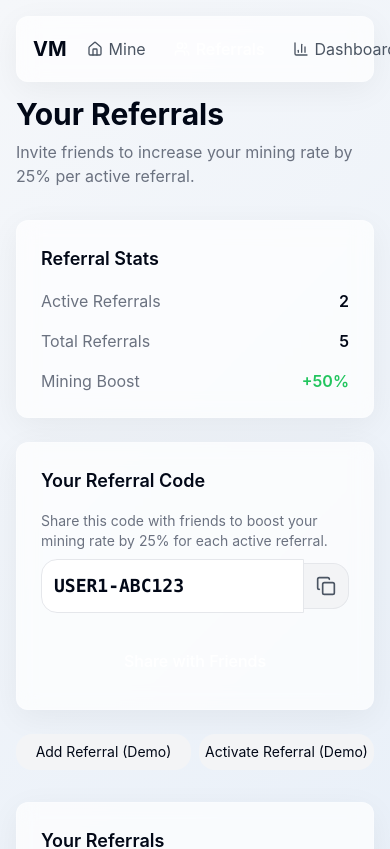
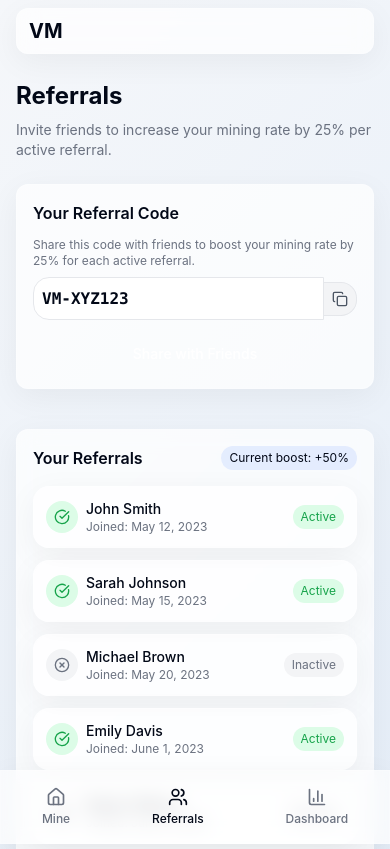
Before and after one commit to codewithbharat/virtual-mining-experience, a React (Vite) app: page /referrals in a window 390 px wide. Shown: the top 849 px of the page. Built offline with nearby package versions, Linux system fonts and the light colour scheme; a web font is replaced by a local one.

Commit message:
Make app mobile friendly
The app is made mobile friendly and the dashboard screen is fixed. Bottom tab navigation is added for mobile screens.

```diff
--- a/src/App.tsx
+++ b/src/App.tsx
@@ -9,6 +9,7 @@ import Index from "./pages/Index";
 import Dashboard from "./pages/Dashboard";
 import Referrals from "./pages/Referrals";
 import NotFound from "./pages/NotFound";
+import MobileTabBar from "./components/MobileTabBar";
 
 const queryClient = new QueryClient();
 
@@ -33,6 +34,7 @@ const App = () => {
             <Route path="/referrals" element={<Referrals />} />
             <Route path="*" element={<NotFound />} />
           </Routes>
+          <MobileTabBar />
         </BrowserRouter>
       </TooltipProvider>
     </QueryClientProvider>
--- a/src/components/Header.tsx
+++ b/src/components/Header.tsx
@@ -14,15 +14,15 @@ const Header: React.FC = () => {
   ];
 
   return (
-    <header className="fixed top-0 left-0 right-0 z-50 py-4">
+    <header className="fixed top-0 left-0 right-0 z-50 py-2 md:py-4">
       <div className="container max-w-5xl mx-auto px-4">
-        <div className="glass-card rounded-xl py-3 px-4 flex items-center justify-between">
+        <div className="glass-card rounded-xl py-2 px-3 md:py-3 md:px-4 flex items-center justify-between">
           <div className="flex items-center">
-            <div className="text-mining-default font-bold text-xl mr-2">VM</div>
-            <h1 className="text-lg font-semibold hidden sm:block">Virtual Mining</h1>
+            <div className="text-mining-default font-bold text-xl mr-1">VM</div>
+            <h1 className="text-sm md:text-lg font-semibold hidden sm:block">Virtual Mining</h1>
           </div>
 
-          <nav>
+          <nav className="hidden md:block">
             <ul className="flex space-x-1 sm:space-x-2">
               {navItems.map((item) => {
                 const isActive = location.pathname === item.path;
--- /dev/null
+++ b/src/components/MobileTabBar.tsx
@@ -0,0 +1,47 @@
+
+import React from 'react';
+import { Link, useLocation } from 'react-router-dom';
+import { cn } from '@/lib/utils';
+import { Home, Users, BarChart3 } from 'lucide-react';
+
+const MobileTabBar: React.FC = () => {
+  const location = useLocation();
+
+  const tabs = [
+    { name: 'Mine', path: '/', icon: Home },
+    { name: 'Referrals', path: '/referrals', icon: Users },
+    { name: 'Dashboard', path: '/dashboard', icon: BarChart3 },
+  ];
+
+  return (
+    <div className="md:hidden fixed bottom-0 left-0 right-0 z-50 glass-card border-t border-gray-200 dark:border-gray-700">
+      <div className="flex justify-around items-center py-2">
+        {tabs.map((tab) => {
+          const isActive = location.pathname === tab.path;
+          const Icon = tab.icon;
+
+          return (
+            <Link
+              key={tab.path}
+              to={tab.path}
+              className={cn(
+                "flex flex-col items-center justify-center px-3 py-2 rounded-lg",
+                isActive
+                  ? "text-mining-default"
+                  : "text-gray-500 dark:text-gray-400"
+              )}
+            >
+              <Icon className={cn(
+                "h-5 w-5 mb-1",
+                isActive ? "text-mining-default" : "text-gray-500 dark:text-gray-400"
+              )} />
+              <span className="text-xs font-medium">{tab.name}</span>
+            </Link>
+          );
+        })}
+      </div>
+    </div>
+  );
+};
+
+export default MobileTabBar;
--- a/src/components/ReferralCard.tsx
+++ b/src/components/ReferralCard.tsx
@@ -29,24 +29,24 @@ const ReferralCard: React.FC<ReferralCardProps> = ({
   };
 
   return (
-    <div className={cn("glass-card rounded-xl p-6", className)}>
-      <h3 className="text-lg font-semibold mb-4">Your Referral Code</h3>
+    <div className={cn("glass-card rounded-xl p-4 md:p-6", className)}>
+      <h3 className="text-base md:text-lg font-semibold mb-3 md:mb-4">Your Referral Code</h3>
 
-      <div className="mb-6">
-        <p className="text-sm text-gray-500 dark:text-gray-400 mb-2">
+      <div className="mb-4 md:mb-6">
+        <p className="text-xs md:text-sm text-gray-500 dark:text-gray-400 mb-2">
           Share this code with friends to boost your mining rate by 25% for each active referral.
         </p>
 
         <div className="flex items-center">
-          <div className="bg-white dark:bg-gray-800 flex-1 rounded-l-lg border border-gray-200 dark:border-gray-700 p-3">
-            <code className="font-mono text-lg font-semibold text-mining-default">
+          <div className="bg-white dark:bg-gray-800 flex-1 rounded-l-lg border border-gray-200 dark:border-gray-700 p-2 md:p-3">
+            <code className="font-mono text-base md:text-lg font-semibold text-mining-default">
               {referralCode}
             </code>
           </div>
           <button
             onClick={copyToClipboard}
             className={cn(
-              "rounded-r-lg p-3 h-full transition-all flex items-center justify-center",
+              "rounded-r-lg p-2 md:p-3 h-full transition-all flex items-center justify-center",
               "hover:bg-gray-100 dark:hover:bg-gray-700",
               copied
                 ? "bg-green-500 text-white"
@@ -54,9 +54,9 @@ const ReferralCard: React.FC<ReferralCardProps> = ({
             )}
           >
             {copied ? (
-              <CheckCircle className="w-5 h-5" />
+              <CheckCircle className="w-4 h-4 md:w-5 md:h-5" />
             ) : (
-              <Copy className="w-5 h-5" />
+              <Copy className="w-4 h-4 md:w-5 md:h-5" />
             )}
           </button>
         </div>
@@ -64,7 +64,7 @@ const ReferralCard: React.FC<ReferralCardProps> = ({
 
       <button
         onClick={onShare}
-        className="w-full bg-mining-default hover:bg-mining-dark text-white rounded-lg py-3 transition-all duration-300 font-medium"
+        className="w-full bg-mining-default hover:bg-mining-dark text-white rounded-lg py-2 md:py-3 transition-all duration-300 text-sm md:text-base font-medium"
       >
         Share with Friends
       </button>
@@ -85,27 +85,27 @@ export const ReferralItem: React.FC<ReferralProps> = ({
   active
 }) => {
   return (
-    <div className="glass-card rounded-lg p-4 flex items-center justify-between">
+    <div className="glass-card rounded-lg p-3 md:p-4 flex items-center justify-between">
       <div className="flex items-center">
         <div className={cn(
-          "w-10 h-10 rounded-full flex items-center justify-center mr-3",
+          "w-8 h-8 md:w-10 md:h-10 rounded-full flex items-center justify-center mr-2 md:mr-3",
           active
             ? "bg-green-100 text-green-600 dark:bg-green-900/30 dark:text-green-400"
             : "bg-gray-100 text-gray-500 dark:bg-gray-800 dark:text-gray-400"
         )}>
           {active ? (
-            <CheckCircle className="w-5 h-5" />
+            <CheckCircle className="w-4 h-4 md:w-5 md:h-5" />
           ) : (
-            <XCircle className="w-5 h-5" />
+            <XCircle className="w-4 h-4 md:w-5 md:h-5" />
           )}
         </div>
         <div>
-          <div className="font-medium">{name}</div>
-          <div className="text-sm text-gray-500 dark:text-gray-400">Joined: {date}</div>
+          <div className="text-sm md:text-base font-medium">{name}</div>
+          <div className="text-xs md:text-sm text-gray-500 dark:text-gray-400">Joined: {date}</div>
         </div>
       </div>
       <div className={cn(
-        "text-sm px-2 py-1 rounded-full",
+        "text-xs md:text-sm px-2 py-1 rounded-full",
         active
           ? "bg-green-100 text-green-600 dark:bg-green-900/30 dark:text-green-400"
           : "bg-gray-100 text-gray-500 dark:bg-gray-800 dark:text-gray-400"
--- a/src/index.css
+++ b/src/index.css
@@ -1,4 +1,3 @@
-
 @tailwind base;
 @tailwind components;
 @tailwind utilities;
@@ -242,3 +241,74 @@
     opacity: 0;
   }
 }
+
+/* Mobile tab bar animation */
+@keyframes slideInUp {
+  from {
+    transform: translateY(100%);
+    opacity: 0;
+  }
+  to {
+    transform: translateY(0);
+    opacity: 1;
+  }
+}
+
+.tab-slide-in {
+  animation: slideInUp 0.3s forwards;
+}
+
+/* Animation for floating coins */
+@keyframes float {
+  0% {
+    transform: translateY(0px) translateX(0px) rotate(0deg);
+    opacity: 0;
+  }
+  10% {
+    opacity: 1;
+  }
+  90% {
+    opacity: 1;
+  }
+  100% {
+    transform: translateY(-100px) translateX(20px) rotate(20deg);
+    opacity: 0;
+  }
+}
+
+.animate-float {
+  animation: float 2s ease-out forwards;
+}
+
+/* Fade in animation */
+@keyframes fadeIn {
+  from {
+    opacity: 0;
+    transform: translateY(10px);
+  }
+  to {
+    opacity: 1;
+    transform: translateY(0);
+  }
+}
+
+.animate-fade-in {
+  animation: fadeIn 0.5s ease-out forwards;
+  opacity: 0;
+}
+
+/* Scale in animation */
+@keyframes scaleIn {
+  from {
+    opacity: 0;
+    transform: scale(0.95);
+  }
+  to {
+    opacity: 1;
+    transform: scale(1);
+  }
+}
+
+.animate-scale-in {
+  animation: scaleIn 0.3s ease-out forwards;
+}
--- a/src/pages/Dashboard.tsx
+++ b/src/pages/Dashboard.tsx
@@ -1,10 +1,9 @@
-
 import React from 'react';
 import { useMining } from '@/hooks/useMining';
 import Header from '@/components/Header';
 import UserStats from '@/components/UserStats';
 import { AreaChart, Area, XAxis, YAxis, CartesianGrid, Tooltip, ResponsiveContainer } from 'recharts';
-import { Calendar, ArrowUp, Clock } from 'lucide-react';
+import { Calendar, ArrowUp, Clock, Users } from 'lucide-react';
 
 // Mock mining history data
 const MOCK_HISTORY = [
@@ -44,17 +43,17 @@ const Dashboard: React.FC = () => {
     <>
       <Header />
 
-      <main className="pt-24 pb-16 min-h-screen gradient-bg">
+      <main className="pt-20 pb-24 min-h-screen gradient-bg">
         <div className="container max-w-5xl mx-auto px-4">
-          <div className="mb-8 animate-fade-in">
-            <h2 className="text-3xl font-bold mb-2">Dashboard</h2>
-            <p className="text-gray-500 dark:text-gray-400">
+          <div className="mb-6 animate-fade-in">
+            <h2 className="text-2xl md:text-3xl font-bold mb-2">Dashboard</h2>
+            <p className="text-sm md:text-base text-gray-500 dark:text-gray-400">
               Track your mining progress and activity.
             </p>
           </div>
 
           {/* Stats */}
-          <div className="mb-8 animate-fade-in" style={{ animationDelay: '0.1s' }}>
+          <div className="mb-6 animate-fade-in" style={{ animationDelay: '0.1s' }}>
             <UserStats
               coins={coins}
               miningRate={miningRate}
@@ -63,18 +62,18 @@ const Dashboard: React.FC = () => {
             />
           </div>
 
-          <div className="grid grid-cols-1 lg:grid-cols-3 gap-8">
+          <div className="grid grid-cols-1 lg:grid-cols-3 gap-4 md:gap-8">
             {/* Mining history chart */}
-            <div className="lg:col-span-2 glass-card rounded-xl p-6 animate-fade-in" style={{ animationDelay: '0.2s' }}>
+            <div className="lg:col-span-2 glass-card rounded-xl p-4 md:p-6 animate-fade-in" style={{ animationDelay: '0.2s' }}>
               <div className="flex items-center justify-between mb-4">
-                <h3 className="text-lg font-semibold">Mining History</h3>
-                <div className="flex items-center text-sm text-gray-500 dark:text-gray-400">
-                  <Calendar className="w-4 h-4 mr-1" />
+                <h3 className="text-base md:text-lg font-semibold">Mining History</h3>
+                <div className="flex items-center text-xs md:text-sm text-gray-500 dark:text-gray-400">
+                  <Calendar className="w-3 h-3 md:w-4 md:h-4 mr-1" />
                   <span>Last 14 days</span>
                 </div>
               </div>
 
-              <div className="h-72">
+              <div className="h-60 md:h-72">
                 <ResponsiveContainer width="100%" height="100%">
                   <AreaChart
                     data={MOCK_HISTORY}
@@ -91,12 +90,13 @@ const Dashboard: React.FC = () => {
                       dataKey="day"
                       tickLine={false}
                       axisLine={false}
-                      tick={{ fontSize: 12 }}
+                      tick={{ fontSize: 10 }}
+                      interval="preserveStartEnd"
                     />
                     <YAxis
                       tickLine={false}
                       axisLine={false}
-                      tick={{ fontSize: 12 }}
+                      tick={{ fontSize: 10 }}
                       tickFormatter={(value) => `${value}`}
                     />
                     <Tooltip />
@@ -113,10 +113,10 @@ const Dashboard: React.FC = () => {
             </div>
 
             {/* Recent activity */}
-            <div className="lg:col-span-1 glass-card rounded-xl p-6 animate-fade-in" style={{ animationDelay: '0.3s' }}>
-              <h3 className="text-lg font-semibold mb-4">Recent Activity</h3>
+            <div className="lg:col-span-1 glass-card rounded-xl p-4 md:p-6 animate-fade-in" style={{ animationDelay: '0.3s' }}>
+              <h3 className="text-base md:text-lg font-semibold mb-4">Recent Activity</h3>
 
-              <div className="space-y-4">
+              <div className="space-y-3 md:space-y-4">
                 {MOCK_ACTIVITIES.map((activity, index) => (
                   <div
                     key={activity.id}
@@ -125,23 +125,23 @@ const Dashboard: React.FC = () => {
                   >
                     <div className="mt-0.5">
                       {activity.action.includes('Mining') ? (
-                        <div className="w-8 h-8 rounded-full bg-mining-light/50 flex items-center justify-center">
-                          <ArrowUp className="w-4 h-4 text-mining-default" />
+                        <div className="w-7 h-7 md:w-8 md:h-8 rounded-full bg-mining-light/50 flex items-center justify-center">
+                          <ArrowUp className="w-3 h-3 md:w-4 md:h-4 text-mining-default" />
                         </div>
                       ) : (
-                        <div className="w-8 h-8 rounded-full bg-green-100 dark:bg-green-900/30 flex items-center justify-center">
-                          <Users className="w-4 h-4 text-green-600 dark:text-green-400" />
+                        <div className="w-7 h-7 md:w-8 md:h-8 rounded-full bg-green-100 dark:bg-green-900/30 flex items-center justify-center">
+                          <Users className="w-3 h-3 md:w-4 md:h-4 text-green-600 dark:text-green-400" />
                         </div>
                       )}
                     </div>
                     <div className="flex-1">
                       <div className="flex justify-between">
-                        <span className="font-medium">{activity.action}</span>
-                        <span className={activity.amount.includes('+') ? 'text-green-600 dark:text-green-400' : 'text-mining-default'}>
+                        <span className="text-sm md:text-base font-medium">{activity.action}</span>
+                        <span className={`text-sm md:text-base ${activity.amount.includes('+') ? 'text-green-600 dark:text-green-400' : 'text-mining-default'}`}>
                           {activity.amount}
                         </span>
                       </div>
-                      <div className="flex items-center text-sm text-gray-500 dark:text-gray-400">
+                      <div className="flex items-center text-xs md:text-sm text-gray-500 dark:text-gray-400">
                         <Clock className="w-3 h-3 mr-1" />
                         <span>{activity.date}</span>
                       </div>
--- a/src/pages/Referrals.tsx
+++ b/src/pages/Referrals.tsx
@@ -3,146 +3,99 @@ import React, { useState } from 'react';
 import { useMining } from '@/hooks/useMining';
 import Header from '@/components/Header';
 import ReferralCard, { ReferralItem, ReferralProps } from '@/components/ReferralCard';
-import { toast } from '@/hooks/use-toast';
+import { toast } from '@/components/ui/use-toast';
 
-// Mock referral data
+// Mock referrals data
 const MOCK_REFERRALS: ReferralProps[] = [
   {
     id: '1',
-    name: 'John Davis',
-    date: 'May 15, 2023',
+    name: 'John Smith',
+    date: 'May 12, 2023',
     active: true,
   },
   {
     id: '2',
-    name: 'Sarah Wilson',
-    date: 'June 3, 2023',
+    name: 'Sarah Johnson',
+    date: 'May 15, 2023',
     active: true,
   },
   {
     id: '3',
     name: 'Michael Brown',
-    date: 'July 10, 2023',
+    date: 'May 20, 2023',
     active: false,
   },
   {
     id: '4',
-    name: 'Emma Smith',
-    date: 'August 22, 2023',
-    active: false,
+    name: 'Emily Davis',
+    date: 'June 1, 2023',
+    active: true,
   },
   {
     id: '5',
-    name: 'Robert Johnson',
-    date: 'September 5, 2023',
+    name: 'Robert Wilson',
+    date: 'June 5, 2023',
     active: false,
   },
 ];
 
 const Referrals: React.FC = () => {
-  const { referralCode, activeReferrals, totalReferrals, addReferral, activateReferral } = useMining();
-  const [referrals] = useState<ReferralProps[]>(MOCK_REFERRALS);
+  const { miningRate } = useMining();
+  const [isSharing, setIsSharing] = useState(false);
 
-  // Handle sharing referral code
+  // Mock referral code
+  const referralCode = "VM-XYZ123";
+
   const handleShare = () => {
-    if (navigator.share) {
-      navigator.share({
-        title: 'Join me on Virtual Mining!',
-        text: `Use my referral code ${referralCode} to start mining virtual coins!`,
-        url: window.location.origin,
+    setIsSharing(true);
+
+    // Simulate share action
+    setTimeout(() => {
+      setIsSharing(false);
+      toast({
+        title: "Referral link shared",
+        description: "Your referral link has been copied to clipboard!",
       });
-    } else {
-      toast({
-        title: "Sharing not supported",
-        description: "Please copy the code and share it manually.",
-      });
-    }
-  };
-
-  // Debug: Simulate adding a new referral
-  const handleAddReferral = () => {
-    addReferral(false);
-    toast({
-      title: "Demo Mode",
-      description: "In a real app, this would happen when someone uses your code.",
-    });
-  };
-
-  // Debug: Simulate activating a referral
-  const handleActivateReferral = () => {
-    activateReferral();
-    toast({
-      title: "Demo Mode",
-      description: "In a real app, this would happen when your referral mines.",
-    });
+    }, 1000);
   };
 
   return (
     <>
       <Header />
 
-      <main className="pt-24 pb-16 min-h-screen gradient-bg">
+      <main className="pt-20 pb-24 min-h-screen gradient-bg">
         <div className="container max-w-5xl mx-auto px-4">
-          <div className="mb-8 animate-fade-in">
-            <h2 className="text-3xl font-bold mb-2">Your Referrals</h2>
-            <p className="text-gray-500 dark:text-gray-400">
+          <div className="mb-6 animate-fade-in">
+            <h2 className="text-2xl md:text-3xl font-bold mb-2">Referrals</h2>
+            <p className="text-sm md:text-base text-gray-500 dark:text-gray-400">
               Invite friends to increase your mining rate by 25% per active referral.
             </p>
           </div>
 
-          <div className="grid grid-cols-1 lg:grid-cols-3 gap-8">
-            {/* Left column: Stats and referral code */}
-            <div className="lg:col-span-1 space-y-6">
-              <div className="glass-card rounded-xl p-6 animate-fade-in" style={{ animationDelay: '0.1s' }}>
-                <h3 className="text-lg font-semibold mb-4">Referral Stats</h3>
-                <div className="space-y-4">
-                  <div className="flex justify-between items-center">
-                    <span className="text-gray-500 dark:text-gray-400">Active Referrals</span>
-                    <span className="font-semibold">{activeReferrals}</span>
+          <div className="grid grid-cols-1 lg:grid-cols-3 gap-4 md:gap-8">
+            {/* Referral card */}
+            <div className="lg:col-span-1 mb-6 lg:mb-0 animate-fade-in"
+              style={{ animationDelay: '0.1s' }}>
+              <ReferralCard
+                referralCode={referralCode}
+                onShare={handleShare}
+                className="h-full"
+              />
             </div>
-                  <div className="flex justify-between items-center">
-                    <span className="text-gray-500 dark:text-gray-400">Total Referrals</span>
-                    <span className="font-semibold">{totalReferrals}</span>
-                  </div>
-                  <div className="flex justify-between items-center">
-                    <span className="text-gray-500 dark:text-gray-400">Mining Boost</span>
-                    <span className="font-semibold text-green-500">+{(activeReferrals * 25)}%</span>
-                  </div>
+
+            {/* Referral list */}
+            <div className="lg:col-span-2 glass-card rounded-xl p-4 md:p-6 animate-fade-in"
+              style={{ animationDelay: '0.2s' }}>
+              <div className="flex justify-between items-center mb-4">
+                <h3 className="text-base md:text-lg font-semibold">Your Referrals</h3>
+                <div className="bg-mining-light/30 text-mining-default text-xs md:text-sm px-2 py-1 rounded-full">
+                  Current boost: +{((miningRate - 1) * 100).toFixed(0)}%
                 </div>
               </div>
 
-              <ReferralCard
-                referralCode={referralCode}
-                onShare={handleShare}
-                className="animate-fade-in"
-                style={{ animationDelay: '0.2s' }}
-              />
-
-              {/* Debug buttons */}
-              <div className="flex space-x-2 animate-fade-in" style={{ animationDelay: '0.3s' }}>
-                <button
-                  onClick={handleAddReferral}
-                  className="flex-1 bg-gray-100 hover:bg-gray-200 dark:bg-gray-800 dark:hover:bg-gray-700 rounded-lg py-2 transition-all text-sm"
-                >
-                  Add Referral (Demo)
-                </button>
-                <button
-                  onClick={handleActivateReferral}
-                  className="flex-1 bg-gray-100 hover:bg-gray-200 dark:bg-gray-800 dark:hover:bg-gray-700 rounded-lg py-2 transition-all text-sm"
-                >
-                  Activate Referral (Demo)
-                </button>
-              </div>
-            </div>
-
-            {/* Right column: Referral list */}
-            <div className="lg:col-span-2">
-              <div className="glass-card rounded-xl p-6 animate-fade-in" style={{ animationDelay: '0.2s' }}>
-                <h3 className="text-lg font-semibold mb-4">Your Referrals</h3>
-
+              {MOCK_REFERRALS.length > 0 ? (
                 <div className="space-y-3">
-                  {referrals.length > 0 ? (
-                    referrals.map((referral, index) => (
+                  {MOCK_REFERRALS.map((referral, index) => (
                     <div
                       key={referral.id}
                       className="animate-fade-in"
@@ -150,14 +103,15 @@ const Referrals: React.FC = () => {
                     >
                       <ReferralItem {...referral} />
                     </div>
-                    ))
+                  ))}
+                </div>
               ) : (
-                    <div className="text-center py-10 text-gray-500 dark:text-gray-400">
+                <div className="text-center py-10">
+                  <p className="text-gray-500 dark:text-gray-400">
                     No referrals yet. Share your code to get started!
+                  </p>
                 </div>
               )}
-                </div>
-              </div>
             </div>
           </div>
         </div>
```
Also changed, not shown: src/components/UserStats.tsx (+6 -6 lines), src/pages/Index.tsx (+7 -7 lines), src/pages/NotFound.tsx (+5 -5 lines). Lines whose indentation alone changed are shown as unchanged.
